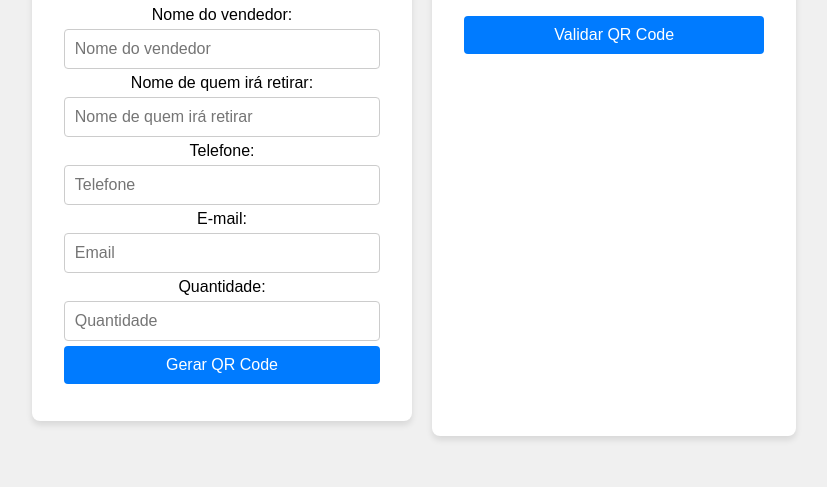
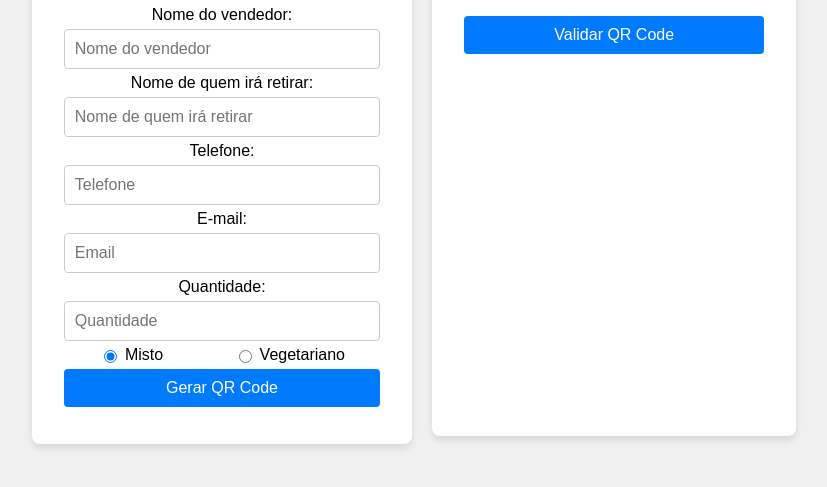
Before and after one commit to Chiiip/QRCodeGenerator, a plain HTML site: page index.html in a window 1280 px wide. Shown: the part 119-606 px from the top of the page, without its empty margins (226-1053 px from the left). Drawn offline with Linux system fonts and the light colour scheme.

Commit message:
adiciona tipo do yakisoba

```diff
--- a/index.html
+++ b/index.html
@@ -42,7 +42,6 @@
             background-color: #0056b3;
         }
 
-
         .qrcode-section {
             display: flex;
             flex-direction: column;
@@ -74,7 +73,16 @@
             flex-direction: column;
             background-color: #f0f0f0;
         }
-
+        .radio-group {
+            display: flex;
+            justify-content: space-around;
+            width: 100%;
+        }
+        .radio-group label {
+            display: flex;
+            align-items: center;
+            gap: 5px;
+        }
     </style>
 </head>
 <body>
@@ -96,6 +104,15 @@
 
             <label for="quantidadeInput">Quantidade:</label>
             <input type="text" id="quantidadeInput" placeholder="Quantidade">
+
+            <div class="radio-group">
+                <label for="tipoMisto">
+                    <input type="radio" id="tipoMisto" name="tipoYakisoba" value="Misto" checked> Misto
+                </label>
+                <label for="tipoVegetariano">
+                    <input type="radio" id="tipoVegetariano" name="tipoYakisoba" value="Vegetariano"> Vegetariano
+                </label>
+            </div>
 
             <button onclick="generateQRCode()">Gerar QR Code</button>
 
@@ -133,6 +150,7 @@
             const telefone = document.getElementById('telefoneInput').value;
             const quantidade = document.getElementById('quantidadeInput').value;
             const email = document.getElementById('emailInput').value;
+            const tipoYakisoba = document.querySelector('input[name="tipoYakisoba"]:checked').value;
 
             const infoContainer = document.getElementById("info-container");
             const qrcodeContainer = document.getElementById("qrcode-container");
@@ -141,7 +159,7 @@
             infoContainer.innerHTML = '';
             infoContainer.style.display = 'none';
 
-            if (!nomeVendedor || !nome || !telefone || !quantidade || !email) {
+            if (!nomeVendedor || !nome || !telefone || !quantidade || !email || !tipoYakisoba) {
                 alert("Por favor, preencha todos os campos.");
                 return;
             }
@@ -151,7 +169,8 @@
                 nome: nome,
                 telefone: telefone,
                 quantidade: parseInt(quantidade),
-                email: email
+                email: email,
+                tipoYakisoba: tipoYakisoba
             };
 
             try {
@@ -170,6 +189,7 @@
                     <p><strong>Nome:</strong> ${nome}</p>
                     <p><strong>Telefone:</strong> ${telefone}</p>
                     <p><strong>Quantidade:</strong> ${quantidade}</p>
+                    <p><strong>Tipo:</strong> ${tipoYakisoba}</p>
                 `;
                 infoContainer.style.display = 'block';
 
```
